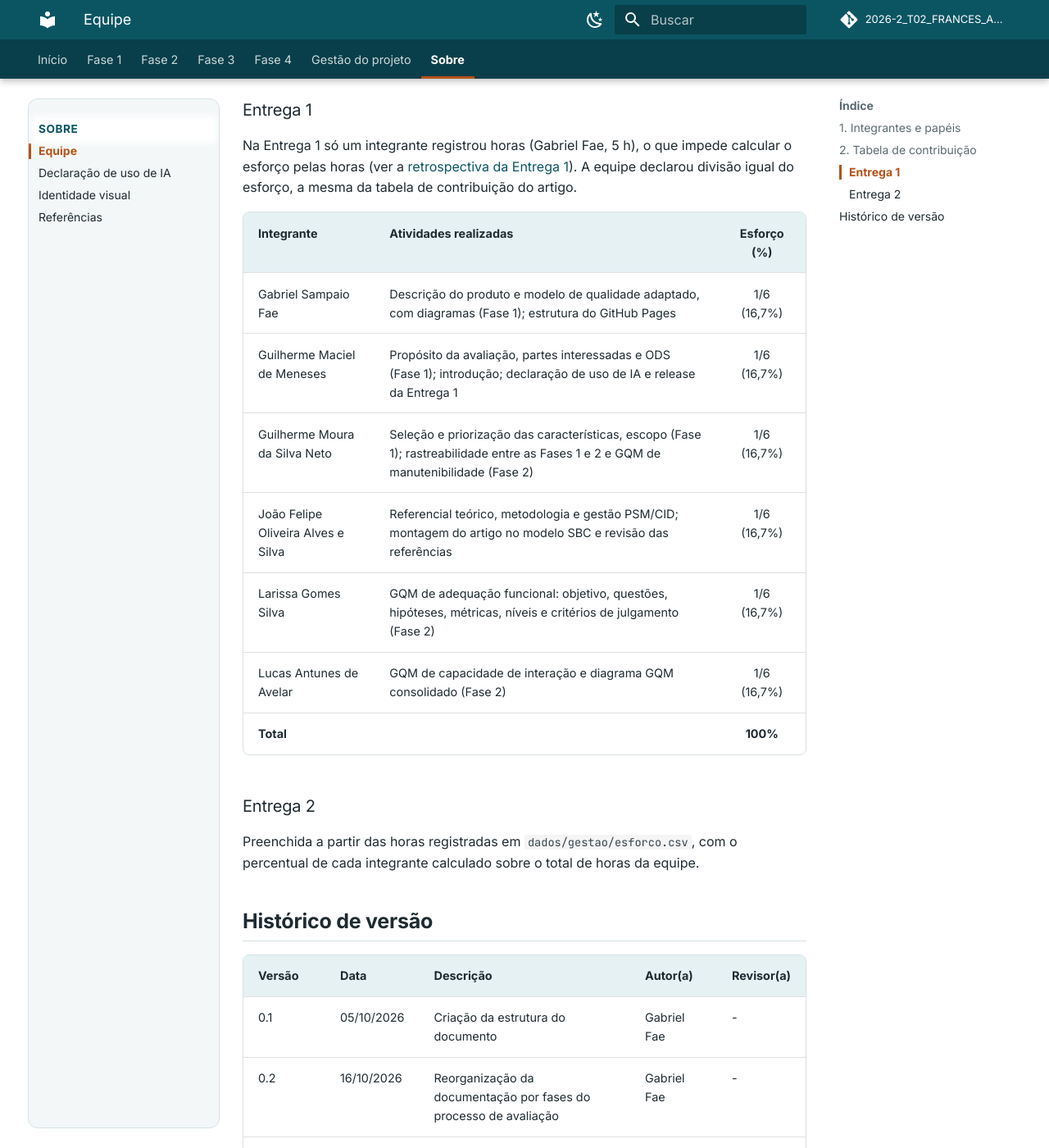
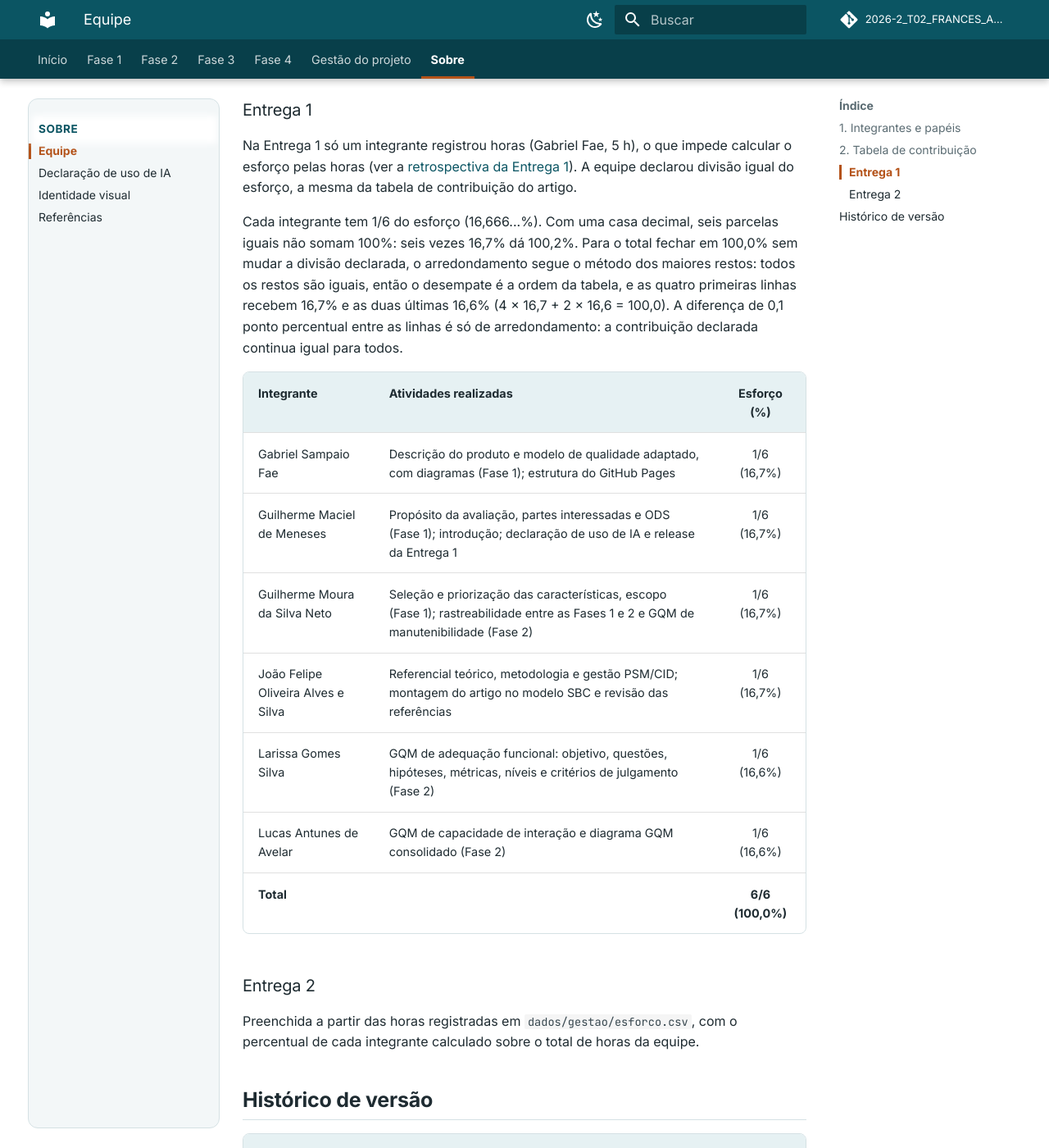
Before and after one commit to FCTE-Qualidade-de-Software-1/2026-2_T02_FRANCES_ALLEN, an MkDocs documentation site: the page built from docs/sobre/equipe.md, in a window 1280 px wide and 1400 px high, scrolled down 1016 px. Shown: the whole window at 82% size. Built offline with MkDocs 1.6.1 and Material for MkDocs 9.7.7, drawn with Linux system fonts in a browser that asks for light colours; comment, search, counter and statistics services are not loaded; some of the changed text lies outside the part shown.

Commit message:
Equipe: tabela de contribuição da Entrega 1 somando 100,0% (#31)
A divisão declarada é 1/6 por integrante (16,666...%). Com uma casa decimal,
seis vezes 16,7% dá 100,2% e o artigo somava 99,7%. Ajuste mínimo pelo
método dos maiores restos: como os restos são iguais, o desempate é a ordem
da tabela, e as quatro primeiras linhas ficam com 16,7% e as duas últimas
com 16,6%, total 100,0%. A divisão declarada não muda; a regra está escrita
na página.

Co-Authored-By: Claude Opus 5.5 <noreply@anthropic.com>

```diff
--- a/docs/sobre/equipe.md
+++ b/docs/sobre/equipe.md
@@ -19,15 +19,17 @@ O percentual de esforço é calculado a partir do registro de horas da [gestão
 
 Na Entrega 1 só um integrante registrou horas (Gabriel Fae, 5 h), o que impede calcular o esforço pelas horas (ver a [retrospectiva da Entrega 1](../gestao/retrospectivas/Retrospectiva-E1.docx)). A equipe declarou divisão igual do esforço, a mesma da tabela de contribuição do artigo.
 
+Cada integrante tem 1/6 do esforço (16,666...%). Com uma casa decimal, seis parcelas iguais não somam 100%: seis vezes 16,7% dá 100,2%. Para o total fechar em 100,0% sem mudar a divisão declarada, o arredondamento segue o método dos maiores restos: todos os restos são iguais, então o desempate é a ordem da tabela, e as quatro primeiras linhas recebem 16,7% e as duas últimas 16,6% (4 x 16,7 + 2 x 16,6 = 100,0). A diferença de 0,1 ponto percentual entre as linhas é só de arredondamento: a contribuição declarada continua igual para todos.
+
 | Integrante | Atividades realizadas | Esforço (%) |
 |------------|-----------------------|:-----------:|
 | Gabriel Sampaio Fae | Descrição do produto e modelo de qualidade adaptado, com diagramas (Fase 1); estrutura do GitHub Pages | 1/6 (16,7%) |
 | Guilherme Maciel de Meneses | Propósito da avaliação, partes interessadas e ODS (Fase 1); introdução; declaração de uso de IA e release da Entrega 1 | 1/6 (16,7%) |
 | Guilherme Moura da Silva Neto | Seleção e priorização das características, escopo (Fase 1); rastreabilidade entre as Fases 1 e 2 e GQM de manutenibilidade (Fase 2) | 1/6 (16,7%) |
 | João Felipe Oliveira Alves e Silva | Referencial teórico, metodologia e gestão PSM/CID; montagem do artigo no modelo SBC e revisão das referências | 1/6 (16,7%) |
-| Larissa Gomes Silva | GQM de adequação funcional: objetivo, questões, hipóteses, métricas, níveis e critérios de julgamento (Fase 2) | 1/6 (16,7%) |
-| Lucas Antunes de Avelar | GQM de capacidade de interação e diagrama GQM consolidado (Fase 2) | 1/6 (16,7%) |
-| **Total** | | **100%** |
+| Larissa Gomes Silva | GQM de adequação funcional: objetivo, questões, hipóteses, métricas, níveis e critérios de julgamento (Fase 2) | 1/6 (16,6%) |
+| Lucas Antunes de Avelar | GQM de capacidade de interação e diagrama GQM consolidado (Fase 2) | 1/6 (16,6%) |
+| **Total** | | **6/6 (100,0%)** |
 
 ### Entrega 2
 
@@ -41,3 +43,4 @@ Preenchida a partir das horas registradas em `dados/gestao/esforco.csv`, com o p
 | 0.2 | 16/10/2026 | Reorganização da documentação por fases do processo de avaliação | Gabriel Fae | - |
 | 0.3 | 17/10/2026 | Adições de esforço | Gabriel Fae | - |
 | 0.4 | 04/11/2026 | Seis integrantes com matrícula, GitHub e papel; tabela de contribuição da Entrega 1 | Lucas Avelar | - |
+| 0.5 | 20/11/2026 | Tabela da Entrega 1 somando 100,0%: arredondamento de 1/6 pelo método dos maiores restos, com a regra explicada (#31) | Lucas Avelar | - |
```
